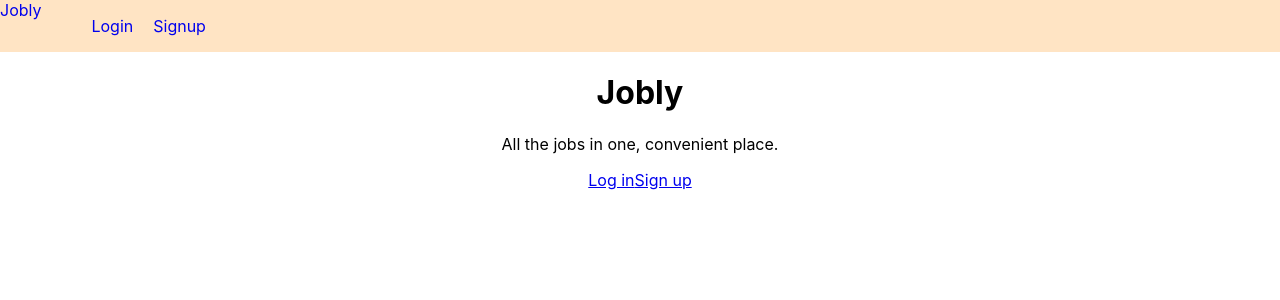
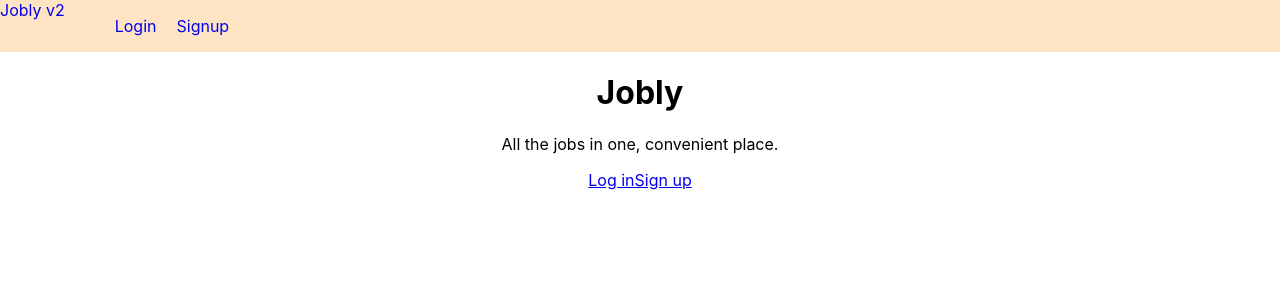
Before and after one commit to nathanrydel/react-jobly, a React (Create React App) app: page / in a window 1280 px wide. Shown: the top 300 px of the page. Built offline with nearby package versions, Linux system fonts and the light colour scheme; no server answers; the HTML template or start-up script is replaced by a standard one.

Commit message:
modified docstrings to reflect correct props and their characteristics

```diff
--- a/src/LoginForm.js
+++ b/src/LoginForm.js
@@ -9,8 +9,8 @@ import "./LoginForm.css";
  *  -login: fn to call in App
  *
  * State:
- * - formData:
- * - formErrors:
+ * - formData: data entered into the form
+ * - formErrors: errors encountered while filling form
  *
  * Login -> LoginForm
  */
--- a/src/NavBar.js
+++ b/src/NavBar.js
@@ -22,15 +22,12 @@ function NavBar({ logOut }) {
   return (
     <div className="NavBar">
       <div className="NavBar-brand">
-        <NavLink to="/" end>Jobly</NavLink>
+        <NavLink to="/" end>Jobly v2</NavLink>
       </div>
 
       <div className="NavBar-nav">
         {currUser &&
           <ul>
-            <li>
-              <NavLink to="/">Jobly v2</NavLink>
-            </li>
             <li>
               <NavLink to="/companies">Companies</NavLink>
             </li>
--- a/src/ProfileForm.js
+++ b/src/ProfileForm.js
@@ -8,8 +8,9 @@ import "./ProfileForm.css";
  *  -updateProfile: fn to call in App
  *
  * State:
- * - formData:
- * - formErrors:
+ * - formData: data entered into the form
+ * - formErrors: errors encountered while filling form
+ * - updateConfirmed: set to true once the form update is registered
  *
  * Profile -> ProfileForm
  */
--- a/src/SignupForm.js
+++ b/src/SignupForm.js
@@ -9,8 +9,8 @@ import "./SignupForm.css";
  *  -signUp: fn to call in App
  *
  * State:
- * - formData:
- * - formErrors:
+ * - formData: data entered into the form
+ * - formErrors: errors encountered while filling form
  *
  * Signup -> SignupForm
  */
```
